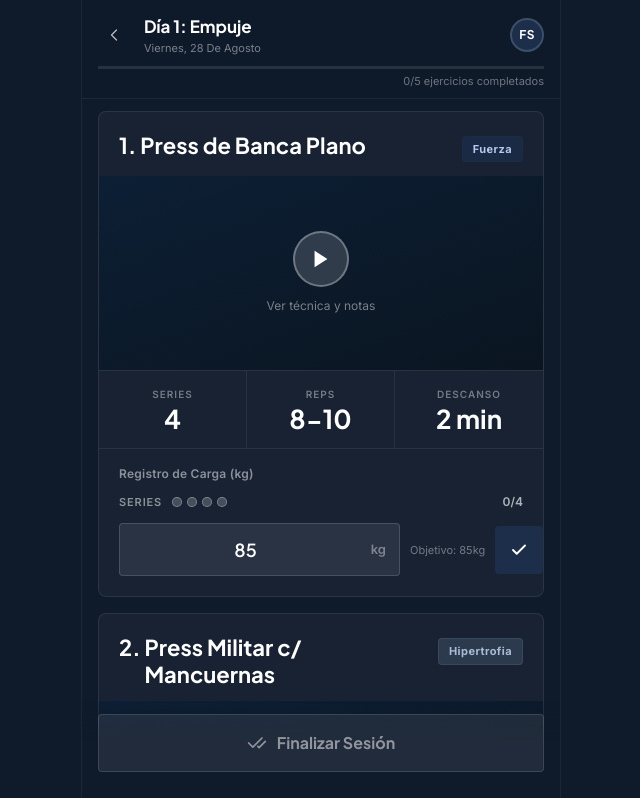
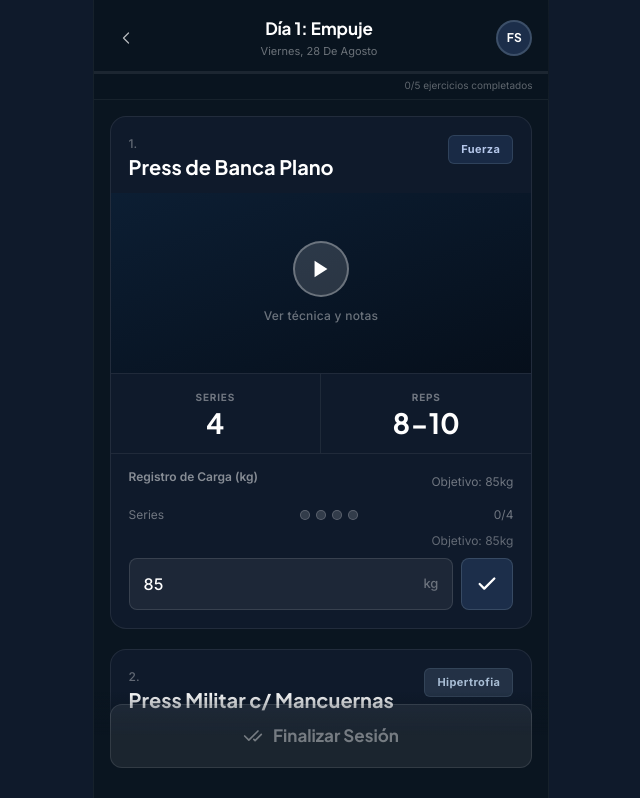
Before and after one commit to devmatias13/TrainerOS-Frontend, a React (Vite) app: page /alumno/1/sesion/1 in a window 1280 px wide. Shown: the top 798 px of the page, without its empty margins (319-959 px from the left). Built offline with nearby package versions, Linux system fonts and the light colour scheme; no server answers.

Commit message:
feat(clients): Ajuste  visual para que la ui sea la de los mockups

```diff
--- a/src/features/client/components/ExerciseSessionCard.css
+++ b/src/features/client/components/ExerciseSessionCard.css
@@ -1,185 +1,194 @@
-/* ─── Exercise Session Card ────────────────────────────────────────── */
+/* ─── Exercise Session Card ─────────────────────────────────────────── */
 .ex-session-card {
-  background: rgba(255, 255, 255, 0.04);
+  background: var(--color-deep-navy, #0f1a2b);
   border: 1px solid rgba(255, 255, 255, 0.08);
-  border-radius: var(--radius-lg);
+  border-radius: 16px;
   overflow: hidden;
+  display: flex;
+  flex-direction: column;
   transition: border-color 0.2s;
 }
 
 .ex-session-card--done {
-  border-color: rgba(34, 197, 94, 0.2);
-  background: rgba(34, 197, 94, 0.04);
+  border-color: rgba(34, 197, 94, 0.25);
 }
 
-/* Header */
+/* ── Header ── */
 .ex-session-card__header {
   display: flex;
   align-items: flex-start;
   justify-content: space-between;
   gap: 12px;
-  padding: 20px 20px 14px;
+  padding: 18px 18px 14px;
 }
 
 .ex-session-card__numbering {
   display: flex;
-  align-items: flex-start;
-  gap: 4px;
-  flex: 1;
+  flex-direction: column;
+  gap: 2px;
   min-width: 0;
 }
 
 .ex-session-card__number {
-  font-family: var(--font-display);
-  font-size: 22px;
-  font-weight: 700;
-  color: #ffffff;
-  line-height: 1.2;
-  flex-shrink: 0;
+  font-size: 12px;
+  color: rgba(255, 255, 255, 0.35);
+  font-weight: 500;
 }
 
 .ex-session-card__name {
   font-family: var(--font-display);
-  font-size: 22px;
+  font-size: 20px;
   font-weight: 700;
   color: #ffffff;
+  margin: 0;
   line-height: 1.2;
-  margin: 0;
 }
 
-/* Category chip */
 .ex-session-card__chip {
-  padding: 4px 10px;
-  border-radius: var(--radius-sm);
+  flex-shrink: 0;
+  padding: 5px 12px;
+  border-radius: 6px;
   font-size: 11px;
   font-weight: 700;
   letter-spacing: 0.04em;
-  flex-shrink: 0;
-  margin-top: 4px;
+  white-space: nowrap;
 }
 
 .ex-session-card__chip--fuerza {
-  background: rgba(28, 46, 74, 0.8);
+  background: rgba(28, 46, 74, 0.85);
   color: #b5c7ea;
-  border: 1px solid rgba(28, 46, 74, 0.5);
+  border: 1px solid rgba(82, 103, 125, 0.4);
 }
 
 .ex-session-card__chip--hipertrofia {
-  background: rgba(75, 96, 118, 0.4);
+  background: rgba(75, 96, 118, 0.35);
   color: #a8bdd4;
   border: 1px solid rgba(75, 96, 118, 0.4);
 }
 
 .ex-session-card__chip--resistencia {
-  background: rgba(34, 197, 94, 0.15);
+  background: rgba(34, 197, 94, 0.12);
   color: #86efac;
-  border: 1px solid rgba(34, 197, 94, 0.2);
+  border: 1px solid rgba(34, 197, 94, 0.25);
 }
 
 .ex-session-card__chip--movilidad {
-  background: rgba(245, 158, 11, 0.15);
-  color: #fde68a;
-  border: 1px solid rgba(245, 158, 11, 0.2);
+  background: rgba(168, 85, 247, 0.12);
+  color: #d8b4fe;
+  border: 1px solid rgba(168, 85, 247, 0.25);
 }
 
-/* Media area */
+/* ── Media (video placeholder) ── */
 .ex-session-card__media {
+  position: relative;
   width: 100%;
-  aspect-ratio: 16 / 7;
-  background: linear-gradient(160deg, #0d1f35 0%, #0a1520 100%);
+  height: 180px;
+  background: linear-gradient(160deg, #0c1e33 0%, #060f1b 100%);
+  cursor: pointer;
+  overflow: hidden;
+}
+
+.ex-session-card__media-inner {
+  width: 100%;
+  height: 100%;
   display: flex;
+  flex-direction: column;
   align-items: center;
   justify-content: center;
-  cursor: pointer;
-  position: relative;
-  overflow: hidden;
+  gap: 10px;
   transition: background 0.2s;
 }
 
-.ex-session-card__media:hover {
-  background: linear-gradient(160deg, #102540 0%, #0c1a28 100%);
-}
-
-.ex-session-card__media:hover .ex-session-card__play-circle {
-  transform: scale(1.08);
-}
-
-.ex-session-card__media-inner {
-  display: flex;
-  flex-direction: column;
-  align-items: center;
-  gap: 10px;
+.ex-session-card__media:hover .ex-session-card__media-inner {
+  background: rgba(255, 255, 255, 0.04);
 }
 
 .ex-session-card__play-circle {
   width: 56px;
   height: 56px;
   border-radius: 50%;
-  background: rgba(255, 255, 255, 0.15);
+  background: rgba(255, 255, 255, 0.14);
   border: 2px solid rgba(255, 255, 255, 0.3);
   display: flex;
   align-items: center;
   justify-content: center;
-  transition: transform 0.2s, background 0.2s;
+  transition: background 0.2s, transform 0.15s;
 }
 
 .ex-session-card__media:hover .ex-session-card__play-circle {
   background: rgba(255, 255, 255, 0.22);
+  transform: scale(1.06);
 }
 
 .ex-session-card__media-hint {
   font-size: 12px;
-  color: rgba(255, 255, 255, 0.45);
-  font-family: var(--font-body);
+  color: rgba(255, 255, 255, 0.4);
+  font-weight: 500;
+  letter-spacing: 0.02em;
 }
 
-/* Metrics grid */
+/* ── Metrics grid — matches mockup exactly ── */
 .ex-session-card__metrics {
   display: grid;
-  grid-template-columns: 1fr 1fr 1fr;
-  gap: 0;
+  grid-template-columns: 1fr 1fr;
   border-top: 1px solid rgba(255, 255, 255, 0.07);
-  border-bottom: 1px solid rgba(255, 255, 255, 0.07);
 }
 
 .ex-session-card__metric {
   display: flex;
   flex-direction: column;
   align-items: center;
+  padding: 16px 12px;
   gap: 4px;
-  padding: 16px 8px;
-  border-right: 1px solid rgba(255, 255, 255, 0.07);
 }
 
-.ex-session-card__metric:last-child {
-  border-right: none;
+.ex-session-card__metric:first-child {
+  border-right: 1px solid rgba(255, 255, 255, 0.07);
 }
 
 .ex-session-card__metric-label {
   font-size: 10px;
-  font-weight: 600;
-  letter-spacing: 0.1em;
+  font-weight: 700;
+  letter-spacing: 0.08em;
   color: rgba(255, 255, 255, 0.4);
   text-transform: uppercase;
 }
 
 .ex-session-card__metric-value {
   font-family: var(--font-display);
-  font-size: 26px;
+  font-size: 28px;
   font-weight: 700;
   color: #ffffff;
   line-height: 1;
 }
 
-/* Weight logger section */
+/* ── Logger section ── */
 .ex-session-card__logger {
-  padding: 16px 20px 20px;
+  padding: 0 18px 18px;
+  border-top: 1px solid rgba(255, 255, 255, 0.07);
+  padding-top: 14px;
+}
+
+.ex-session-card__logger-meta {
+  display: flex;
+  justify-content: space-between;
+  align-items: center;
+  margin-bottom: 10px;
 }
 
 .ex-session-card__logger-label {
   font-size: 12px;
   font-weight: 600;
   color: rgba(255, 255, 255, 0.5);
-  margin-bottom: 10px;
-  letter-spacing: 0.02em;
+  margin: 0 0 10px;
 }
+
+.ex-session-card__logger-objective {
+  font-size: 12px;
+  color: rgba(255, 255, 255, 0.4);
+}
+
+/* ── Done overlay ── */
+.ex-session-card--done .ex-session-card__media {
+  opacity: 0.55;
+}
--- a/src/features/client/components/ExerciseSessionCard.tsx
+++ b/src/features/client/components/ExerciseSessionCard.tsx
@@ -27,20 +27,12 @@ export default function ExerciseSessionCard({
     )
   }
 
-  // Format rest time
-  const formatRest = (secs: number) => {
-    if (secs < 60) return `${secs}s`
-    const m = Math.floor(secs / 60)
-    const s = secs % 60
-    return s > 0 ? `${m}m ${s}s` : `${m} min`
-  }
-
   return (
     <div
       className={`ex-session-card${isCompleted ? ' ex-session-card--done' : ''}`}
       id={`exercise-card-${exercise.id}`}
     >
-      {/* Header */}
+      {/* Header: number + name + category chip */}
       <div className="ex-session-card__header">
         <div className="ex-session-card__numbering">
           <span className="ex-session-card__number">{index + 1}.</span>
@@ -51,8 +43,15 @@ export default function ExerciseSessionCard({
         </span>
       </div>
 
-      {/* Video / Thumbnail area */}
-      <div className="ex-session-card__media" onClick={handleOpenDetail} role="button" tabIndex={0} onKeyDown={e => e.key === 'Enter' && handleOpenDetail()} aria-label={`Ver detalle de ${exercise.nombre}`}>
+      {/* Video / Thumbnail area — click to open detail */}
+      <div
+        className="ex-session-card__media"
+        onClick={handleOpenDetail}
+        role="button"
+        tabIndex={0}
+        onKeyDown={e => e.key === 'Enter' && handleOpenDetail()}
+        aria-label={`Ver técnica y notas de ${exercise.nombre}`}
+      >
         <div className="ex-session-card__media-inner">
           <div className="ex-session-card__play-circle" aria-hidden="true">
             <svg width="22" height="22" viewBox="0 0 24 24" fill="white">
@@ -63,7 +62,7 @@ export default function ExerciseSessionCard({
         </div>
       </div>
 
-      {/* Metrics grid */}
+      {/* Metrics: SERIES | REPS — 2-column grid matching mockup */}
       <div className="ex-session-card__metrics">
         <div className="ex-session-card__metric">
           <span className="ex-session-card__metric-label">SERIES</span>
@@ -73,15 +72,16 @@ export default function ExerciseSessionCard({
           <span className="ex-session-card__metric-label">REPS</span>
           <span className="ex-session-card__metric-value">{exercise.reps}</span>
         </div>
-        <div className="ex-session-card__metric">
-          <span className="ex-session-card__metric-label">DESCANSO</span>
-          <span className="ex-session-card__metric-value">{formatRest(exercise.descanso)}</span>
-        </div>
       </div>
 
       {/* Weight logger */}
       <div className="ex-session-card__logger">
-        <p className="ex-session-card__logger-label">Registro de Carga (kg)</p>
+        <div className="ex-session-card__logger-meta">
+          <p className="ex-session-card__logger-label">Registro de Carga (kg)</p>
+          {exercise.pesoObjetivo && (
+            <span className="ex-session-card__logger-objective">Objetivo: {exercise.pesoObjetivo}kg</span>
+          )}
+        </div>
         <WeightLogger
           targetKg={exercise.pesoObjetivo}
           setsTotal={exercise.series}
--- a/src/features/client/components/WeightLogger.css
+++ b/src/features/client/components/WeightLogger.css
@@ -1,134 +1,73 @@
-/* ─── Weight Logger ────────────────────────────────────────────────── */
+/* ─── Weight Logger ─────────────────────────────────────────────────── */
+/* Matches mockup: full-width row with input "Peso" + objetivo text + blue check button */
+
 .weight-logger {
   display: flex;
   flex-direction: column;
-  gap: 12px;
+  gap: 8px;
 }
 
-/* Sets row */
-.weight-logger__sets-row {
-  display: flex;
-  align-items: center;
-  gap: 10px;
-}
-
-.weight-logger__sets-label {
-  font-size: 11px;
-  font-weight: 600;
-  letter-spacing: 0.08em;
-  color: rgba(255, 255, 255, 0.5);
-  text-transform: uppercase;
-  white-space: nowrap;
-}
-
-.weight-logger__dots {
-  display: flex;
-  gap: 5px;
-  flex: 1;
-}
-
-.weight-logger__dot {
-  width: 10px;
-  height: 10px;
-  border-radius: 50%;
-  background: rgba(255, 255, 255, 0.2);
-  border: 1px solid rgba(255, 255, 255, 0.3);
-  transition: background 0.2s, border-color 0.2s;
-}
-
-.weight-logger__dot--done {
-  background: rgba(82, 103, 125, 0.9);
-  border-color: rgba(82, 103, 125, 0.9);
-}
-
-.weight-logger__sets-count {
-  font-size: 12px;
-  font-weight: 600;
-  color: rgba(255, 255, 255, 0.65);
-  white-space: nowrap;
-}
-
-/* Input row */
+/* ── Input row (matches mockup) ── */
 .weight-logger__input-row {
   display: flex;
-  align-items: center;
-  gap: 10px;
+  align-items: stretch;
+  gap: 8px;
 }
 
 .weight-logger__input-wrap {
   flex: 1;
-  position: relative;
   display: flex;
   align-items: center;
+  gap: 8px;
+  background: rgba(255, 255, 255, 0.06);
+  border: 1px solid rgba(255, 255, 255, 0.12);
+  border-radius: 8px;
+  padding: 0 14px;
+  min-height: 52px;
 }
 
 .weight-logger__input {
   flex: 1;
-  padding: 12px 44px 12px 16px;
-  background: rgba(255, 255, 255, 0.08);
-  border: 1px solid rgba(255, 255, 255, 0.15);
-  border-radius: var(--radius-sm);
-  font-family: var(--font-display);
-  font-size: 18px;
-  font-weight: 600;
+  background: none;
+  border: none;
+  outline: none;
+  font-family: var(--font-body);
+  font-size: 16px;
+  font-weight: 500;
   color: #ffffff;
-  outline: none;
-  text-align: center;
-  transition: border-color 0.15s, background 0.15s;
-  /* Remove number arrows */
-  -moz-appearance: textfield;
-}
-
-.weight-logger__input::-webkit-outer-spin-button,
-.weight-logger__input::-webkit-inner-spin-button {
-  -webkit-appearance: none;
-  margin: 0;
+  width: 100%;
+  min-width: 0;
 }
 
 .weight-logger__input::placeholder {
   color: rgba(255, 255, 255, 0.3);
-  font-size: 15px;
-  font-weight: 400;
-}
-
-.weight-logger__input:focus {
-  border-color: rgba(82, 103, 125, 0.8);
-  background: rgba(255, 255, 255, 0.12);
 }
 
 .weight-logger__unit {
-  position: absolute;
-  right: 14px;
   font-size: 13px;
-  font-weight: 600;
-  color: rgba(255, 255, 255, 0.4);
-  pointer-events: none;
+  color: rgba(255, 255, 255, 0.35);
+  font-weight: 500;
+  flex-shrink: 0;
 }
 
-.weight-logger__objective {
-  font-size: 11px;
-  color: rgba(255, 255, 255, 0.4);
-  white-space: nowrap;
-}
-
-/* Check button */
+/* ── Check button (dark blue, matches mockup) ── */
 .weight-logger__check-btn {
-  width: 48px;
-  height: 48px;
+  width: 52px;
+  height: 52px;
   flex-shrink: 0;
-  border-radius: var(--radius-sm);
-  background: var(--color-midnight-blue);
-  border: none;
+  border-radius: 8px;
+  background: #1c2e4a;
+  border: 1px solid rgba(82, 103, 125, 0.5);
   color: #ffffff;
-  cursor: pointer;
   display: flex;
   align-items: center;
   justify-content: center;
+  cursor: pointer;
   transition: background 0.15s, transform 0.1s;
 }
 
 .weight-logger__check-btn:hover:not(:disabled) {
-  background: #243b5a;
+  background: #253d5f;
   transform: scale(1.04);
 }
 
@@ -137,25 +76,74 @@
   cursor: not-allowed;
 }
 
-@keyframes flash-check {
-  0%   { background: #22c55e; transform: scale(1.1); }
-  50%  { background: #16a34a; transform: scale(0.96); }
-  100% { background: var(--color-midnight-blue); transform: scale(1); }
+.weight-logger__check-btn--flash {
+  background: rgba(34, 197, 94, 0.2);
+  border-color: rgba(34, 197, 94, 0.4);
+  animation: check-flash 0.4s ease;
 }
 
-.weight-logger__check-btn--flash {
-  animation: flash-check 0.5s ease forwards;
+@keyframes check-flash {
+  0% { transform: scale(1); }
+  40% { transform: scale(0.92); }
+  100% { transform: scale(1); }
 }
 
-/* Done row */
+/* ── Objetivo label ── */
+.weight-logger__sets-row {
+  display: flex;
+  align-items: center;
+  justify-content: space-between;
+  gap: 8px;
+}
+
+.weight-logger__sets-label {
+  font-size: 12px;
+  color: rgba(255, 255, 255, 0.4);
+}
+
+.weight-logger__dots {
+  display: flex;
+  gap: 6px;
+  flex: 1;
+  justify-content: center;
+}
+
+.weight-logger__dot {
+  width: 10px;
+  height: 10px;
+  border-radius: 50%;
+  background: rgba(255, 255, 255, 0.15);
+  border: 1.5px solid rgba(255, 255, 255, 0.2);
+  transition: background 0.2s, border-color 0.2s;
+}
+
+.weight-logger__dot--done {
+  background: #1c2e4a;
+  border-color: rgba(82, 103, 125, 0.9);
+}
+
+.weight-logger__sets-count {
+  font-size: 12px;
+  color: rgba(255, 255, 255, 0.4);
+  white-space: nowrap;
+}
+
+/* Objetivo target text */
+.weight-logger__objective {
+  font-size: 12px;
+  color: rgba(255, 255, 255, 0.35);
+  text-align: right;
+}
+
+/* Done state */
 .weight-logger__done-row {
   display: flex;
   align-items: center;
   gap: 8px;
-  padding: 10px 14px;
-  background: rgba(34, 197, 94, 0.12);
-  border: 1px solid rgba(34, 197, 94, 0.25);
-  border-radius: var(--radius-sm);
+  padding: 12px 14px;
+  background: rgba(34, 197, 94, 0.08);
+  border: 1px solid rgba(34, 197, 94, 0.2);
+  border-radius: 8px;
   color: #86efac;
   font-size: 13px;
   font-weight: 500;
--- a/src/features/client/components/WeightLogger.tsx
+++ b/src/features/client/components/WeightLogger.tsx
@@ -17,16 +17,27 @@ export default function WeightLogger({
   const [pesoInput, setPesoInput] = useState(targetKg?.toString() ?? '')
   const [justCompleted, setJustCompleted] = useState(false)
 
-  const remaining = setsTotal - setsCompleted
-  const isDone = remaining === 0
+  const isDone = setsCompleted >= setsTotal
 
   const handleComplete = () => {
     const kg = parseFloat(pesoInput)
     if (isNaN(kg) || kg <= 0) return
     onSetComplete(kg)
-    // Animate check
     setJustCompleted(true)
-    setTimeout(() => setJustCompleted(false), 800)
+    setTimeout(() => setJustCompleted(false), 600)
+  }
+
+  if (isDone) {
+    return (
+      <div className="weight-logger">
+        <div className="weight-logger__done-row">
+          <svg width="16" height="16" viewBox="0 0 24 24" fill="none" stroke="currentColor" strokeWidth="2.5" strokeLinecap="round" strokeLinejoin="round">
+            <polyline points="20 6 9 17 4 12"/>
+          </svg>
+          <span>Todas las series completadas con {pesoInput}kg</span>
+        </div>
+      </div>
+    )
   }
 
   return (
@@ -42,13 +53,17 @@ export default function WeightLogger({
             />
           ))}
         </div>
-        <span className="weight-logger__sets-count">
-          {isDone ? '✓ Completado' : `${setsCompleted}/${setsTotal}`}
-        </span>
+        <span className="weight-logger__sets-count">{setsCompleted}/{setsTotal}</span>
       </div>
 
-      {/* Input row */}
-      {!isDone && (
+      {/* Objetivo label */}
+      {targetKg && (
+        <div style={{ display: 'flex', justifyContent: 'flex-end' }}>
+          <span className="weight-logger__objective">Objetivo: {targetKg}kg</span>
+        </div>
+      )}
+
+      {/* Input + check row — matches mockup */}
       <div className="weight-logger__input-row">
         <div className="weight-logger__input-wrap">
           <input
@@ -65,33 +80,17 @@ export default function WeightLogger({
           <span className="weight-logger__unit">kg</span>
         </div>
 
-          {targetKg && (
-            <span className="weight-logger__objective">
-              Objetivo: {targetKg}kg
-            </span>
-          )}
-
         <button
           className={`weight-logger__check-btn${justCompleted ? ' weight-logger__check-btn--flash' : ''}`}
           onClick={handleComplete}
           aria-label="Marcar serie como completada"
           disabled={!pesoInput || parseFloat(pesoInput) <= 0}
         >
-            <svg width="18" height="18" viewBox="0 0 24 24" fill="none" stroke="currentColor" strokeWidth="2.5" strokeLinecap="round" strokeLinejoin="round">
+          <svg width="22" height="22" viewBox="0 0 24 24" fill="none" stroke="currentColor" strokeWidth="2.5" strokeLinecap="round" strokeLinejoin="round">
             <polyline points="20 6 9 17 4 12"/>
           </svg>
         </button>
       </div>
-      )}
-
-      {isDone && (
-        <div className="weight-logger__done-row">
-          <svg width="16" height="16" viewBox="0 0 24 24" fill="none" stroke="currentColor" strokeWidth="2.5" strokeLinecap="round" strokeLinejoin="round">
-            <polyline points="20 6 9 17 4 12"/>
-          </svg>
-          <span>Todas las series completadas con {pesoInput}kg</span>
-        </div>
-      )}
     </div>
   )
 }
--- a/src/features/client/pages/WorkoutSessionPage.css
+++ b/src/features/client/pages/WorkoutSessionPage.css
@@ -3,30 +3,29 @@
   display: flex;
   flex-direction: column;
   min-height: 100dvh;
-  background: var(--color-deep-navy);
+  background: #0a1520;
   color: #ffffff;
   max-width: 480px;
   margin: 0 auto;
   position: relative;
 }
 
-/* ── Header ── */
+/* ── Header — matches mockup: ← title avatar ── */
 .ws-header {
   position: sticky;
   top: 0;
   z-index: 30;
-  background: rgba(15, 26, 43, 0.95);
+  background: rgba(10, 21, 32, 0.96);
   backdrop-filter: blur(12px);
   -webkit-backdrop-filter: blur(12px);
   border-bottom: 1px solid rgba(255, 255, 255, 0.06);
-  padding-bottom: 0;
 }
 
 .ws-header__inner {
   display: flex;
   align-items: center;
   gap: 14px;
-  padding: 14px 16px 10px;
+  padding: 16px 16px 12px;
 }
 
 .ws-header__back {
@@ -38,7 +37,7 @@
   align-items: center;
   justify-content: center;
   padding: 6px;
-  border-radius: var(--radius-sm);
+  border-radius: 8px;
   flex-shrink: 0;
   transition: color 0.15s;
 }
@@ -48,6 +47,7 @@
 .ws-header__info {
   flex: 1;
   min-width: 0;
+  text-align: center;
 }
 
 .ws-header__title {
@@ -63,17 +63,17 @@
 
 .ws-header__date {
   font-size: 11px;
-  color: rgba(255, 255, 255, 0.45);
-  margin: 0;
+  color: rgba(255, 255, 255, 0.4);
+  margin: 1px 0 0;
   text-transform: capitalize;
 }
 
-/* Avatar */
+/* Avatar — matches mockup (circular, dark blue) */
 .ws-header__avatar {
-  width: 34px;
-  height: 34px;
+  width: 36px;
+  height: 36px;
   border-radius: 50%;
-  background: var(--color-midnight-blue);
+  background: #1c2e4a;
   border: 2px solid rgba(82, 103, 125, 0.6);
   display: flex;
   align-items: center;
@@ -89,45 +89,45 @@
 /* Progress bar */
 .ws-header__progress-bar {
   height: 3px;
-  background: rgba(255, 255, 255, 0.1);
-  margin: 0 16px;
+  background: rgba(255, 255, 255, 0.08);
+  margin: 0;
 }
 
 .ws-header__progress-fill {
   height: 100%;
-  background: linear-gradient(90deg, var(--color-dusty-blue), var(--color-midnight-blue));
+  background: linear-gradient(90deg, #1c2e4a, #52677d);
   border-radius: 2px;
   transition: width 0.4s cubic-bezier(0.4, 0, 0.2, 1);
 }
 
 .ws-header__progress-label {
-  font-size: 11px;
-  color: rgba(255, 255, 255, 0.4);
+  font-size: 10px;
+  color: rgba(255, 255, 255, 0.35);
   text-align: right;
-  padding: 4px 16px 8px;
+  padding: 4px 16px 6px;
   margin: 0;
 }
 
 /* ── Content ── */
 .ws-content {
   flex: 1;
-  padding: 12px 16px 0;
+  padding: 16px 16px 0;
 }
 
 .ws-exercises {
   display: flex;
   flex-direction: column;
-  gap: 16px;
-  padding-bottom: 100px; /* space for sticky footer */
+  gap: 20px;
+  padding-bottom: 110px; /* space for sticky footer */
 }
 
-/* ── Footer ── */
+/* ── Footer — matches mockup: "Finalizar Sesión ✓" ── */
 .ws-footer {
   position: sticky;
   bottom: 0;
   z-index: 30;
-  padding: 12px 16px 28px;
-  background: linear-gradient(to top, rgba(15, 26, 43, 1) 60%, transparent);
+  padding: 12px 16px 32px;
+  background: linear-gradient(to top, #0a1520 60%, transparent);
 }
 
 .ws-footer__btn {
@@ -136,29 +136,30 @@
   align-items: center;
   justify-content: center;
   gap: 10px;
-  padding: 16px;
-  background: rgba(255, 255, 255, 0.08);
-  border: 1px solid rgba(255, 255, 255, 0.12);
-  border-radius: var(--radius-sm);
+  padding: 18px;
+  background: rgba(255, 255, 255, 0.07);
+  border: 1px solid rgba(255, 255, 255, 0.1);
+  border-radius: 12px;
   font-family: var(--font-display);
-  font-size: 16px;
+  font-size: 17px;
   font-weight: 700;
-  color: rgba(255, 255, 255, 0.5);
+  color: rgba(255, 255, 255, 0.4);
   cursor: pointer;
   transition: all 0.2s;
 }
 
+/* When all done — matches mockup dark active state */
 .ws-footer__btn--ready {
-  background: var(--color-midnight-blue);
-  border-color: var(--color-midnight-blue);
+  background: #1c2e4a;
+  border-color: rgba(82, 103, 125, 0.6);
   color: #ffffff;
-  box-shadow: 0 4px 20px rgba(28, 46, 74, 0.5);
+  box-shadow: 0 4px 24px rgba(28, 46, 74, 0.5);
   animation: pulse-ready 2.5s ease infinite;
 }
 
 @keyframes pulse-ready {
-  0%, 100% { box-shadow: 0 4px 20px rgba(28, 46, 74, 0.5); }
-  50% { box-shadow: 0 4px 28px rgba(28, 46, 74, 0.8); }
+  0%, 100% { box-shadow: 0 4px 24px rgba(28, 46, 74, 0.5); }
+  50% { box-shadow: 0 6px 32px rgba(28, 46, 74, 0.75); }
 }
 
 .ws-footer__btn--ready:hover {
```
Also changed, not shown: src/features/client/pages/ExerciseDetailPage.css (+72 -75 lines). Lines whose indentation alone changed are shown as unchanged.
